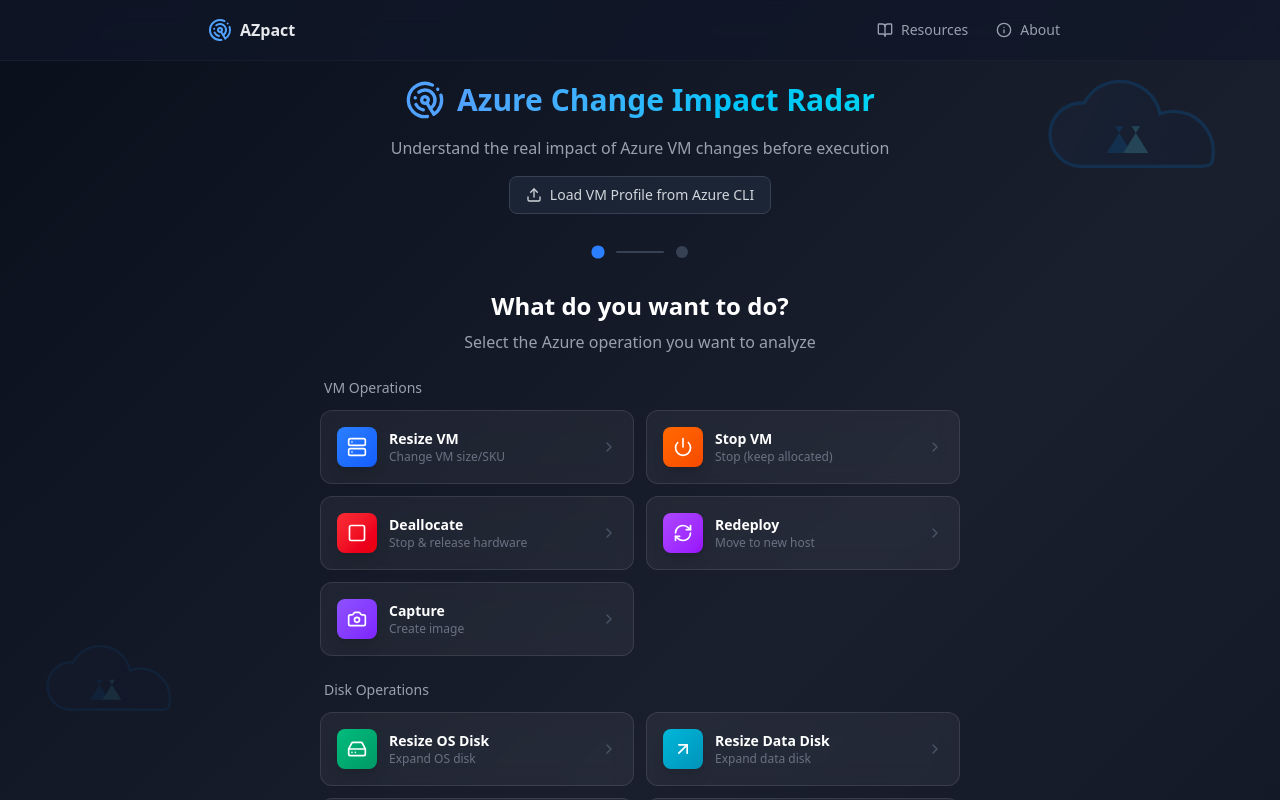
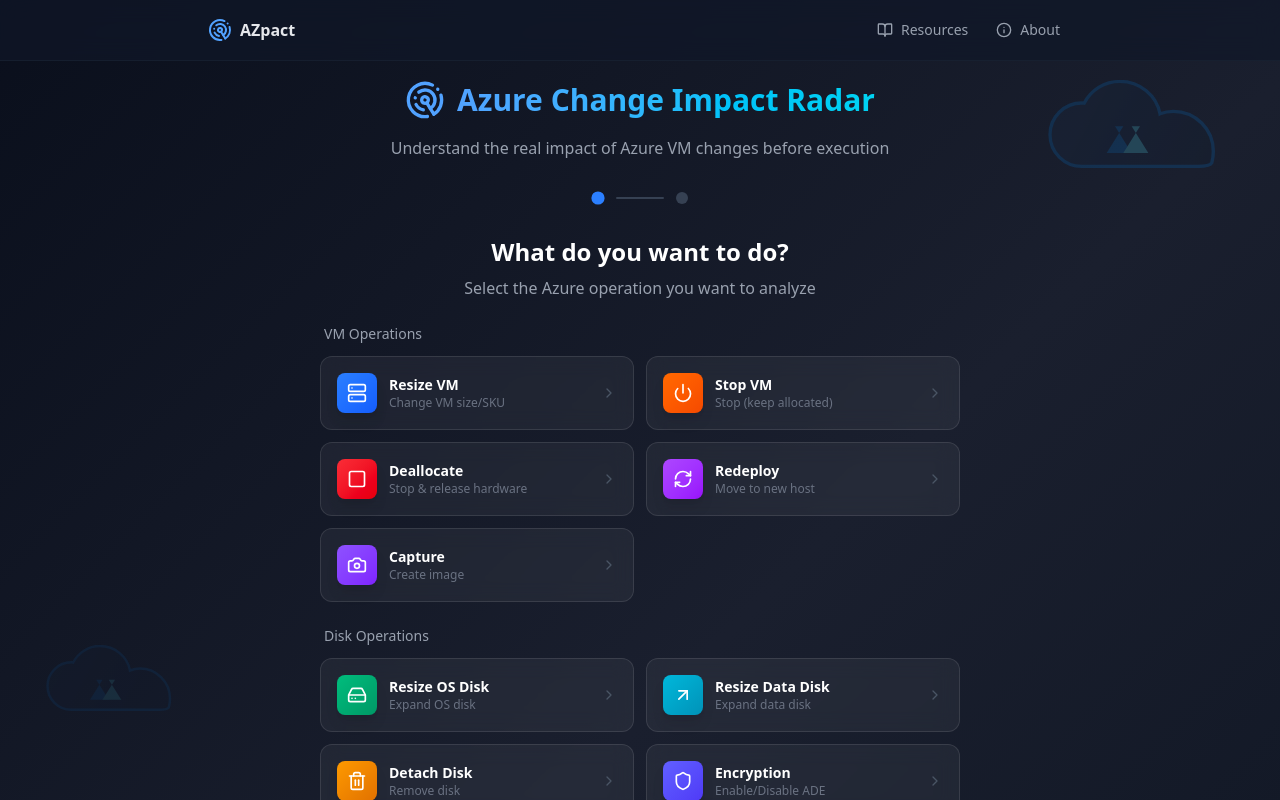
Before and after one commit to rmssantos/azpact, a Next.js app: page / in a window 1280 px wide. Shown: the top 800 px of the page. Built offline with nearby package versions, Linux system fonts and the light colour scheme.

Commit message:
feat: Disable ProfileLoader feature
- Remove ProfileLoader and ProfileCard from UI
- Backup files saved to backups/profile-loader-feature/
- Add backups/ to .gitignore
- Documentation for re-enabling in backup README

Reason: Simplify security posture by removing VM profile import

```diff
--- a/src/app/page.tsx
+++ b/src/app/page.tsx
@@ -3,12 +3,11 @@
 import { useState, useRef, useEffect, Suspense } from "react";
 import { useSearchParams } from "next/navigation";
 import { motion, AnimatePresence } from "framer-motion";
-import { ArrowLeft, Radar, Share2, Check, Upload } from "lucide-react";
+import { ArrowLeft, Radar, Share2, Check } from "lucide-react";
 import { VMContext, Action, ImpactReport as ImpactReportType, ActionType, DiskTopology } from "@/types";
 import { evaluateImpact, getActionDisplayName } from "@/lib/engine";
 import { getSKU } from "@/data/skus";
-import { VMForm, ImpactReport, CloudIcon, Header, ProfileLoader, ProfileCard } from "@/components";
-import { ParsedVMProfile } from "@/lib/profile-parser";
+import { VMForm, ImpactReport, CloudIcon, Header } from "@/components";
 
 function HomeContent() {
   const searchParams = useSearchParams();
@@ -16,8 +15,6 @@
   const [currentAction, setCurrentAction] = useState<Action | null>(null);
   const [currentContext, setCurrentContext] = useState<VMContext | null>(null);
   const [copied, setCopied] = useState(false);
-  const [profile, setProfile] = useState<ParsedVMProfile | null>(null);
-  const [showProfileLoader, setShowProfileLoader] = useState(false);
   const reportRef = useRef<HTMLDivElement>(null);
 
   // Generate shareable URL from current context and action
@@ -205,36 +202,7 @@
           <p className="text-gray-400">
             Understand the real impact of Azure VM changes before execution
           </p>
-
-          {/* Load Profile Button */}
-          {!report && !profile && (
-            <motion.button
-              initial={{ opacity: 0 }}
-              animate={{ opacity: 1 }}
-              transition={{ delay: 0.3 }}
-              onClick={() => setShowProfileLoader(true)}
-              className="mt-4 inline-flex items-center gap-2 px-4 py-2 rounded-lg bg-gray-800/80 hover:bg-gray-800 border border-gray-700 hover:border-gray-600 text-gray-300 hover:text-white transition-all text-sm"
-            >
-              <Upload className="w-4 h-4" />
-              Load VM Profile from Azure CLI
-            </motion.button>
-          )}
         </motion.div>
-
-        {/* Profile Card (when loaded) */}
-        {profile && !report && (
-          <ProfileCard
-            profile={profile}
-            onClear={() => setProfile(null)}
-          />
-        )}
-
-        {/* Profile Loader Modal */}
-        <ProfileLoader
-          isOpen={showProfileLoader}
-          onClose={() => setShowProfileLoader(false)}
-          onProfileLoaded={(p) => setProfile(p)}
-        />
 
         {/* Main Content */}
         <AnimatePresence mode="wait">
@@ -245,7 +213,7 @@
               animate={{ opacity: 1, y: 0 }}
               exit={{ opacity: 0, y: -20 }}
             >
-              <VMForm onSubmit={handleSubmit} profile={profile} />
+              <VMForm onSubmit={handleSubmit} />
             </motion.div>
           ) : (
             <motion.div
--- a/src/components/VMForm.tsx
+++ b/src/components/VMForm.tsx
@@ -1,6 +1,6 @@
 "use client";
 
-import { useState, useEffect } from "react";
+import { useState } from "react";
 import { motion, AnimatePresence } from "framer-motion";
 import {
   ChevronRight,
@@ -23,11 +23,9 @@
 } from "lucide-react";
 import { VMContext, DiskConfig, ActionType, Action, DiskTopology } from "@/types";
 import { skus } from "@/data/skus";
-import { ParsedVMProfile } from "@/lib/profile-parser";
 
 interface VMFormProps {
   onSubmit: (context: VMContext, action: Action) => void;
-  profile?: ParsedVMProfile | null;
 }
 
 // Quick start examples for common scenarios
@@ -222,7 +220,7 @@
   transition: { duration: 0.3, ease: "easeOut" as const },
 };
 
-export function VMForm({ onSubmit, profile }: VMFormProps) {
+export function VMForm({ onSubmit }: VMFormProps) {
   const [step, setStep] = useState(1);
   const [actionType, setActionType] = useState<ActionType | null>(null);
 
@@ -261,22 +259,6 @@
 
   // Swap OS Disk state
   const [swapSource, setSwapSource] = useState<"snapshot" | "disk" | "backup">("snapshot");
-
-  // Initialize from profile when loaded
-  useEffect(() => {
-    if (profile) {
-      // Check if SKU exists in our list, otherwise use it anyway
-      const skuExists = skus.some(s => s.name === profile.sku);
-      if (skuExists) {
-        setSourceSku(profile.sku);
-      }
-      setGeneration(profile.generation);
-      setOsFamily(profile.osFamily);
-      setDataDisksCount(profile.disks.data.length);
-      setCurrentNicCount(profile.nicCount);
-      setIsZonalVM(profile.zonal);
-    }
-  }, [profile]);
 
   const currentSourceSku = skus.find((s) => s.name === sourceSku);
   const currentTargetSku = skus.find((s) => s.name === targetSku);
--- a/src/components/index.ts
+++ b/src/components/index.ts
@@ -4,6 +4,4 @@
 export { Header } from "./Header";
 export { ResourcesDrawer } from "./ResourcesDrawer";
 export { AboutModal } from "./AboutModal";
-export { ProfileLoader } from "./ProfileLoader";
-export { ProfileCard } from "./ProfileCard";
 export * from "./icons";
```
Also changed, not shown: kb/.compiled/metadata.json, 1 other file (tests, documents, lock files or other folders).
